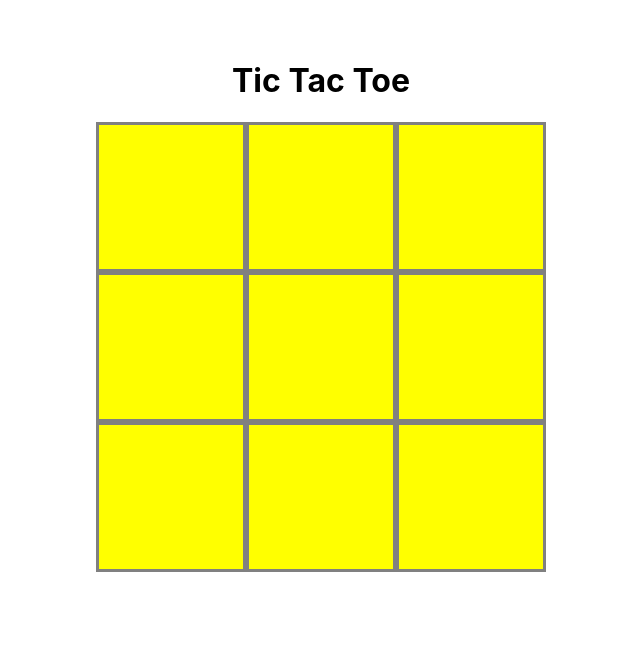
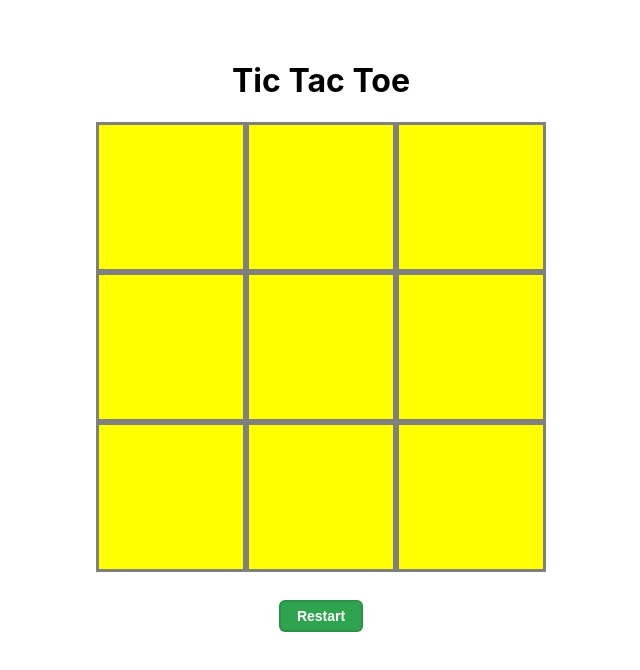
Before and after one commit to beeza0/TicTacToe-RaroAcademy, a React (Create React App) app: page / in a window 1280 px wide. Shown: the top 670 px of the page, without its empty margins (319-959 px from the left). Built offline with nearby package versions, Linux system fonts and the light colour scheme.

Commit message:
restart button

```diff
--- a/public/index.html
+++ b/public/index.html
@@ -8,7 +8,6 @@
       name="description"
       content="Web site created using create-react-app"
     />
-    <link rel="manifest" href="%PUBLIC_URL%/manifest.json" />
     <title>Tic Tac Toe</title>
   </head>
   <body>
--- a/src/components/Square/index.tsx
+++ b/src/components/Square/index.tsx
@@ -9,10 +9,14 @@ interface ISquareProps {
 }
 
 const Square: FC<ISquareProps> = ({squareId, gameState, changeGameState}) => {
+
+  const player1Selected = gameState.player1.moves.includes(squareId)
+  const player2Selected = gameState.player2.moves.includes(squareId)
+
   return (
-    <SquareContainer onClick={() => changeGameState(squareId)}>
-        {gameState.player1.moves.includes(squareId) && <Symbol>X</Symbol>}
-        {gameState.player2.moves.includes(squareId) && <Symbol>O</Symbol>}
+    <SquareContainer selected={(player1Selected || player2Selected)} onClick={() => (player1Selected || player2Selected) ? '' : changeGameState(squareId)}>
+        {player1Selected && <Symbol>X</Symbol>}
+        {player2Selected && <Symbol>O</Symbol>}
     </SquareContainer>
   );
 }
--- a/src/components/Square/styles.ts
+++ b/src/components/Square/styles.ts
@@ -1,6 +1,6 @@
 import styled from "styled-components";
 
-export const SquareContainer = styled.div`
+export const SquareContainer = styled.div<{ selected: boolean}>`
     height: 9em;
     width: 9em;
     background-color: yellow;
@@ -9,9 +9,9 @@ export const SquareContainer = styled.div`
     display: flex;
     justify-content: center;
     align-items: center;
-    cursor: pointer;
+    cursor: ${props => (props.selected ? 'default' : 'pointer')};
     &:hover {
-        background-color: red;
+        background-color: ${props => (props.selected ? '' : 'red')};
     }
 }
 `
@@ -20,15 +20,3 @@ export const Symbol = styled.span`
     font-size: 8em;
 }
 `
-
-export const SelectedSquareContainer = styled.div`
-    height: 9em;
-    width: 9em;
-    background-color: yellow;
-    border: solid;
-    border-color: gray;
-    display: flex;
-    justify-content: center;
-    align-items: center;
-}
-`
--- a/src/modules/Main/index.tsx
+++ b/src/modules/Main/index.tsx
@@ -1,7 +1,9 @@
 import { FC, useState } from 'react';
-import { MainContainer, GameTitle, GameContainer } from "./styles";
+import { MainContainer, GameTitle, GameContainer, RestartButton } from "./styles";
 import { Game } from '../../models/models'
 import Line from '../../components/Line'
+
+// 1 4 9 2 8 18 3 12 27
 
 const Main: FC = () => {
 
@@ -36,6 +38,10 @@ const Main: FC = () => {
     }
   }
 
+  const restartGame = () : void => {
+    setGameState({firstPlayerTurn: true, gameEnded: false, player1: {...gameState.player1, moves: []}, player2: {...gameState.player2, moves: []}})
+  }
+
   const renderLines = () : Array<JSX.Element> =>
     linesIds.map((id) => {
       return <Line lineId={id} gameState={gameState} changeGameState={changeGameState}/>
@@ -47,6 +53,9 @@ const Main: FC = () => {
       <GameContainer>
         {renderLines()}
       </GameContainer>
+      <RestartButton onClick={restartGame}>
+        Restart
+      </RestartButton>
     </MainContainer>
   );
 }
--- a/src/modules/Main/styles.ts
+++ b/src/modules/Main/styles.ts
@@ -12,3 +12,21 @@ export const GameTitle = styled.h1`
 export const GameContainer = styled.div`
 
 `
+
+export const RestartButton = styled.button`
+    margin-top: 2em;
+    background-color: #2ea44f;
+    border: 2px solid rgba(27, 31, 35, .15);
+    border-radius: 6px;
+    color: white;
+    cursor: pointer;
+    font-size: 14px;
+    font-weight: 600;
+    padding: 6px 16px;
+    &:hover {
+        background-color: white;
+        color: #2ea44f;
+    }
+}
+
+`
```
